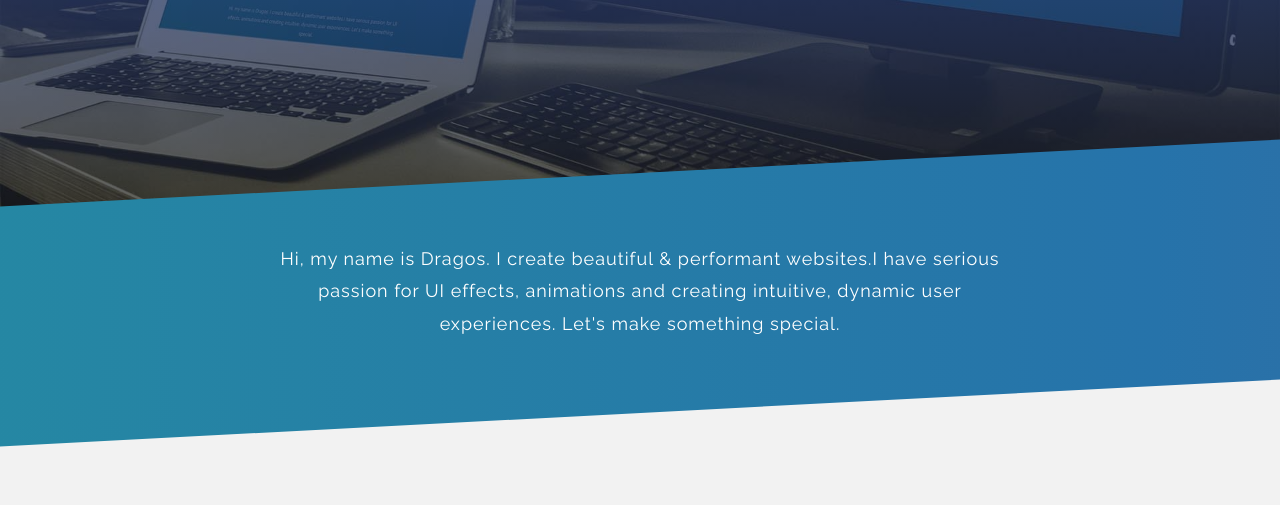
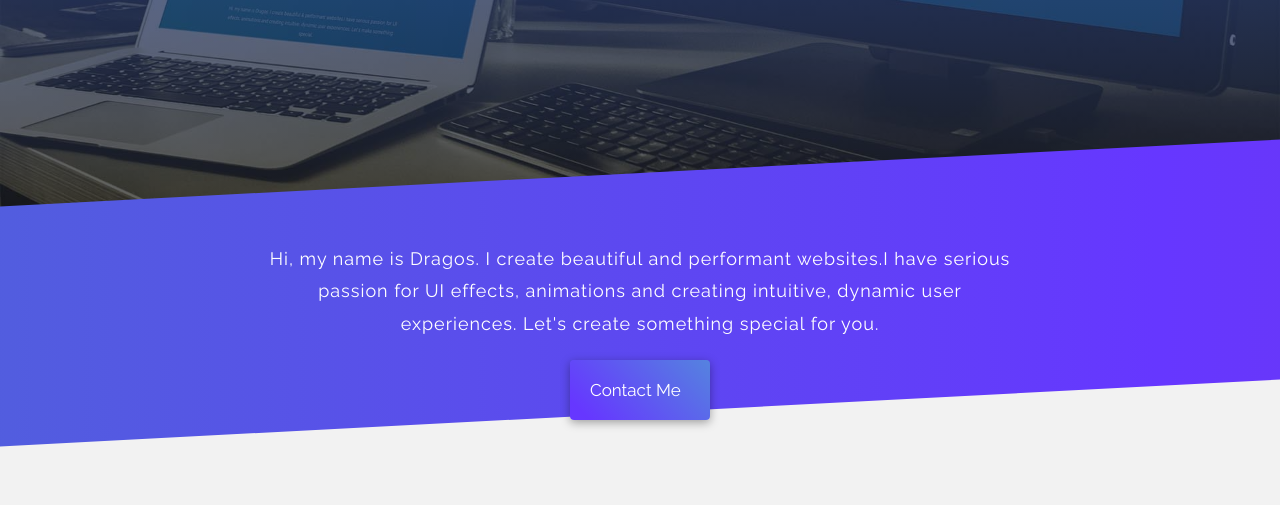
Before and after one commit to dragosbus/portfolio, a website: page index.html in a window 1280 px wide. Shown: the part 447-952 px from the top of the page. Drawn offline with Linux system fonts and the light colour scheme.

Commit message:
Added contact button in the header

```diff
--- a/index.html
+++ b/index.html
@@ -62,8 +62,9 @@
     <main>
 
         <section class="intro">
-            <p>Hi, my name is Dragos. I create beautiful & performant websites.I have serious passion for UI effects, animations
-                and creating intuitive, dynamic user experiences. Let's make something special.</p>
+            <p>Hi, my name is Dragos. I create beautiful and performant websites.I have serious passion for UI effects, animations
+                and creating intuitive, dynamic user experiences. Let's create something special for you.</p>
+            <a href="#contact" class="btn btn-call">Contact Me</a>
         </section>
 
         <div class="pages">
```
Also changed, not shown: dist/css/style.css.
